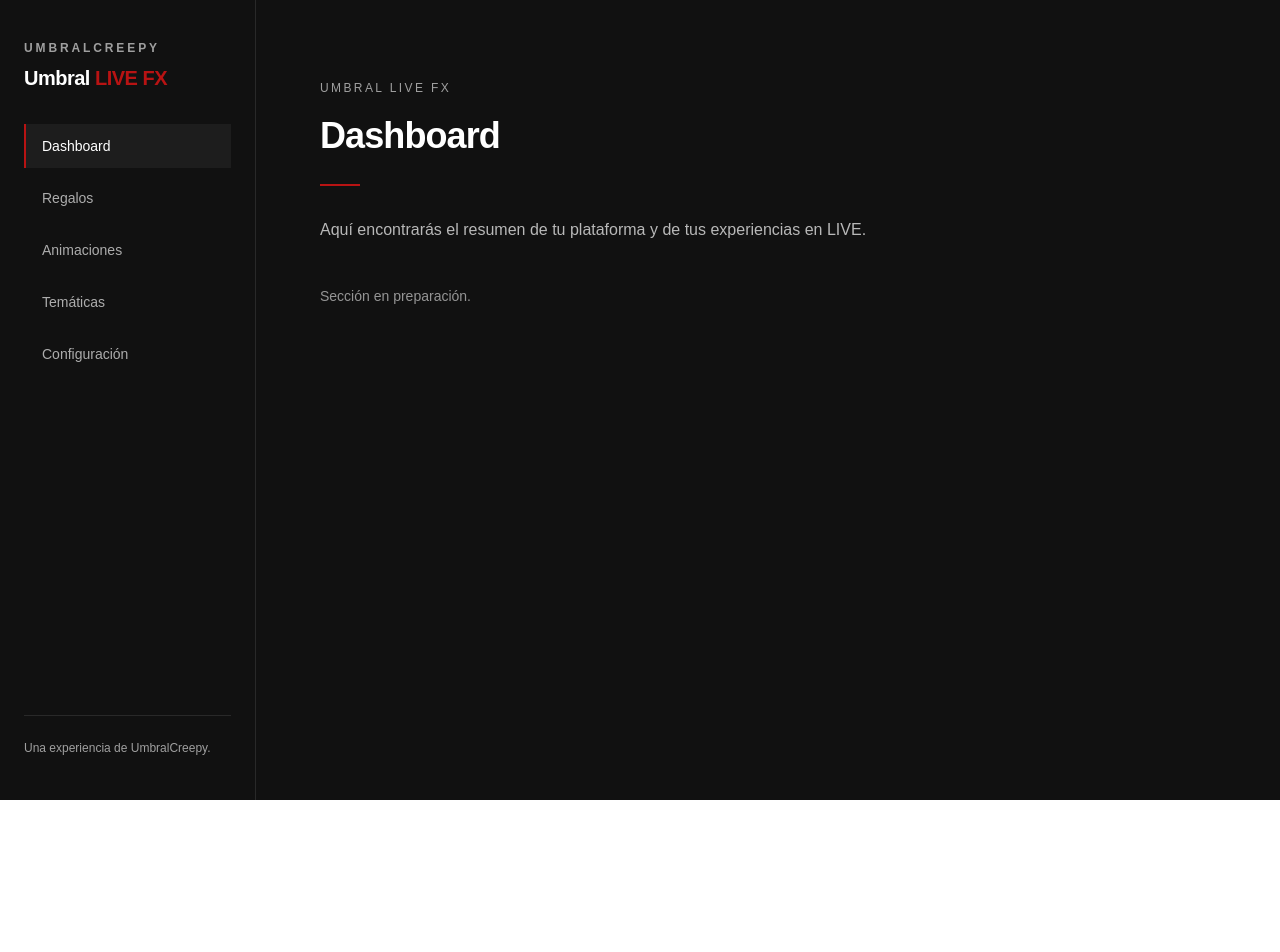
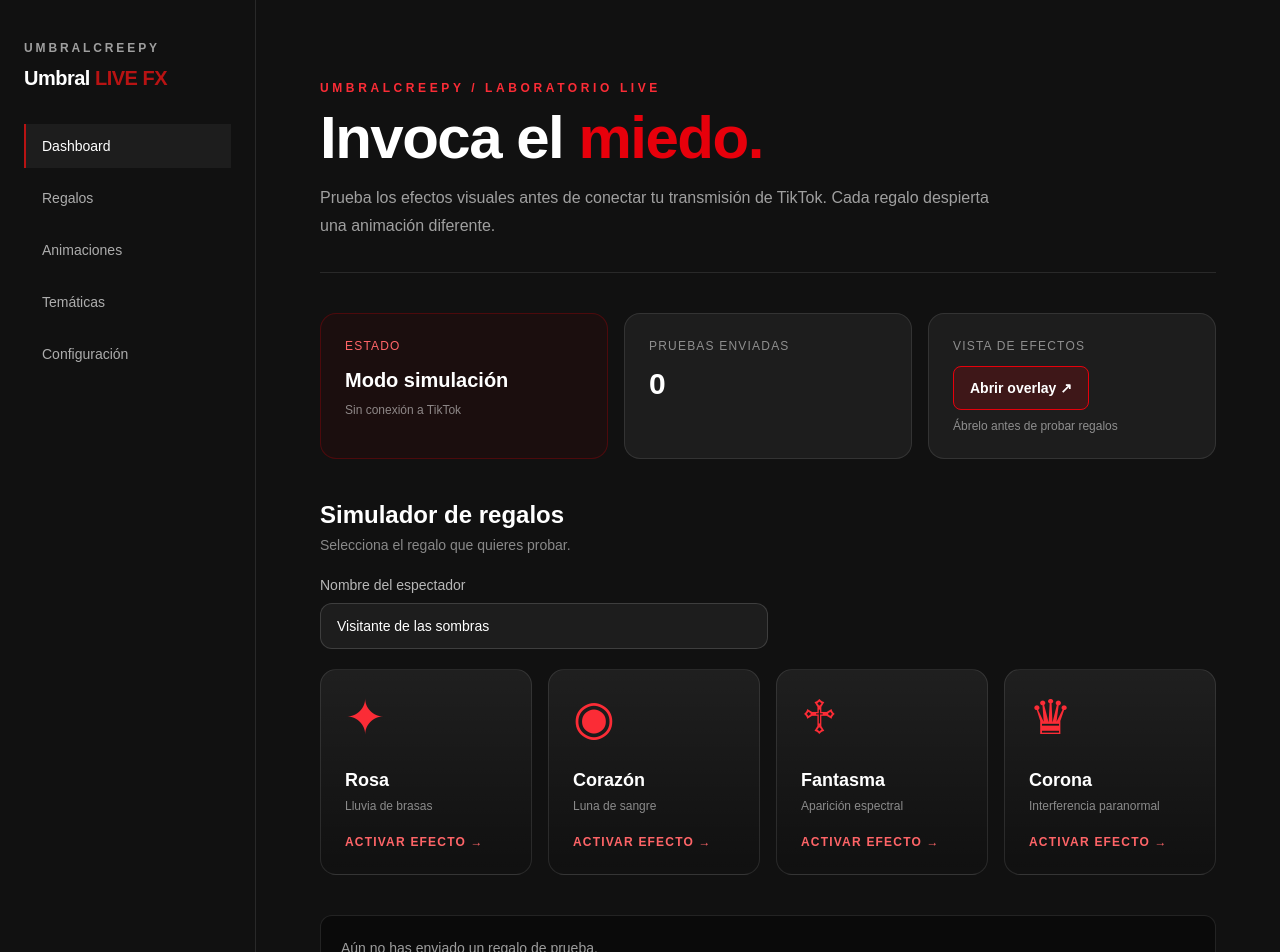
Before and after one commit to manuelsansoresg/umbral_live_fx, a Next.js app in the folder apps/web/: page /dashboard in a window 1280 px wide. Shown: the top 952 px of the page. Before the commit the page ends 800 px from the top, so only its background shows below. Built offline with nearby package versions, Linux system fonts and the light colour scheme.

Commit message:
feat: add gift simulator dashboard

```diff
--- a/apps/web/src/app/(dashboard)/dashboard/page.tsx
+++ b/apps/web/src/app/(dashboard)/dashboard/page.tsx
@@ -1,8 +1,47 @@
-import type { Metadata } from "next";
-import { PlaceholderPage } from "@/components/ui/placeholder-page";
-
-export const metadata: Metadata = { title: "Dashboard" };
+"use client";
+import { useState } from "react";
+import { broadcastGift, DEMO_GIFTS, type SimulatedGift } from "@/features/live/simulator";
 
 export default function DashboardPage() {
-  return <PlaceholderPage title="Dashboard" description="Aquí encontrarás el resumen de tu plataforma y de tus experiencias en LIVE." />;
+  const [sender, setSender] = useState("Visitante de las sombras");
+  const [lastGift, setLastGift] = useState<SimulatedGift | null>(null);
+  const [count, setCount] = useState(0);
+  function simulate(id: string) {
+    const preset = DEMO_GIFTS.find((gift) => gift.id === id);
+    if (!preset) return;
+    const event: SimulatedGift = { id: crypto.randomUUID(), name: preset.name, sender: sender.trim().slice(0, 40) || "Visitante", effect: preset.effect, timestamp: Date.now() };
+    broadcastGift(event);
+    setLastGift(event);
+    setCount((previous) => previous + 1);
+  }
+  return <div className="mx-auto max-w-6xl space-y-10">
+    <header className="border-b border-white/10 pb-8">
+      <p className="mb-3 text-xs font-semibold uppercase tracking-[.3em] text-red-500">UMBRALCREEPY / LABORATORIO LIVE</p>
+      <h1 className="text-4xl font-black tracking-tight sm:text-6xl">Invoca el <span className="text-red-600">miedo.</span></h1>
+      <p className="mt-4 max-w-2xl leading-7 text-white/60">Prueba los efectos visuales antes de conectar tu transmisión de TikTok. Cada regalo despierta una animación diferente.</p>
+    </header>
+    <div className="grid gap-4 md:grid-cols-3">
+      <div className="rounded-2xl border border-red-700/30 bg-red-950/20 p-6"><p className="text-xs uppercase tracking-widest text-red-400">Estado</p><p className="mt-3 text-xl font-bold">Modo simulación</p><p className="mt-2 text-xs text-white/50">Sin conexión a TikTok</p></div>
+      <div className="rounded-2xl border border-white/10 bg-white/5 p-6"><p className="text-xs uppercase tracking-widest text-white/50">Pruebas enviadas</p><p className="mt-3 text-3xl font-bold tabular-nums">{count}</p></div>
+      <div className="rounded-2xl border border-white/10 bg-white/5 p-6"><p className="text-xs uppercase tracking-widest text-white/50">Vista de efectos</p><a href="/overlay" target="_blank" rel="noopener noreferrer" className="mt-3 inline-flex min-h-11 items-center rounded-lg border border-red-600 bg-red-700/20 px-4 text-sm font-semibold transition hover:bg-red-700/40">Abrir overlay ↗</a><p className="mt-2 text-xs text-white/50">Ábrelo antes de probar regalos</p></div>
+    </div>
+    <section className="space-y-5">
+      <div><h2 className="text-2xl font-bold">Simulador de regalos</h2><p className="mt-1 text-sm text-white/50">Selecciona el regalo que quieres probar.</p></div>
+      <label className="block max-w-md text-sm text-white/70">Nombre del espectador
+        <input value={sender} onChange={(e) => setSender(e.target.value)} maxLength={40} className="mt-2 block w-full rounded-xl border border-white/15 bg-white/5 px-4 py-3 text-white outline-none focus:border-red-500" />
+      </label>
+      <div className="grid gap-4 sm:grid-cols-2 xl:grid-cols-4">
+        {DEMO_GIFTS.map(gift => <button key={gift.id} type="button" onClick={() => simulate(gift.id)} className="group min-h-48 rounded-2xl border border-white/10 bg-gradient-to-b from-white/[.06] to-transparent p-6 text-left transition hover:-translate-y-1 hover:border-red-500/70 hover:bg-red-950/25 focus-visible:outline-2 focus-visible:outline-offset-2 focus-visible:outline-red-500">
+          <span aria-hidden="true" className="block text-5xl text-red-500">{gift.symbol}</span>
+          <span className="mt-6 block text-lg font-bold">{gift.name}</span>
+          <span className="mt-1 block text-xs text-white/50">{gift.description}</span>
+          <span className="mt-5 block text-xs font-semibold uppercase tracking-widest text-red-400">Activar efecto →</span>
+        </button>)}
+      </div>
+    </section>
+    <footer className="rounded-xl border border-white/10 bg-black/40 p-5 text-sm leading-6 text-white/60">
+      {lastGift ? <>Último evento: <strong className="text-white">{lastGift.sender}</strong> envió <strong className="text-red-400">{lastGift.name}</strong>.</> : "Aún no has enviado un regalo de prueba."}
+      <p className="mt-2 text-xs text-white/40">El overlay y este panel deben abrirse en el mismo navegador y origen. La sincronización local no funciona entre dispositivos ni envía datos a TikTok.</p>
+    </footer>
+  </div>;
 }
```
